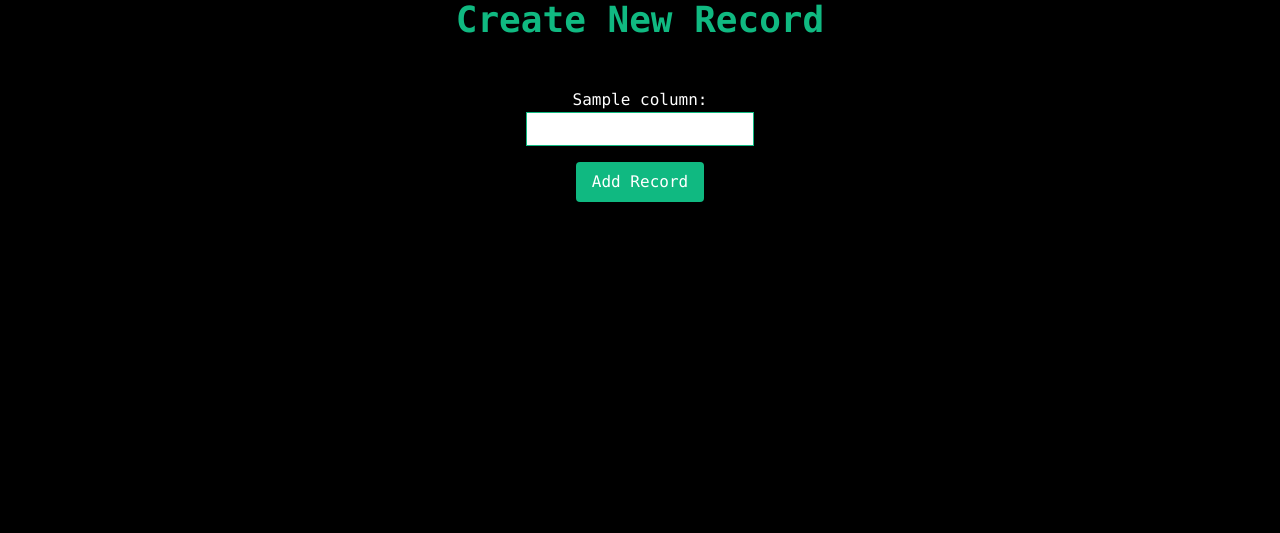
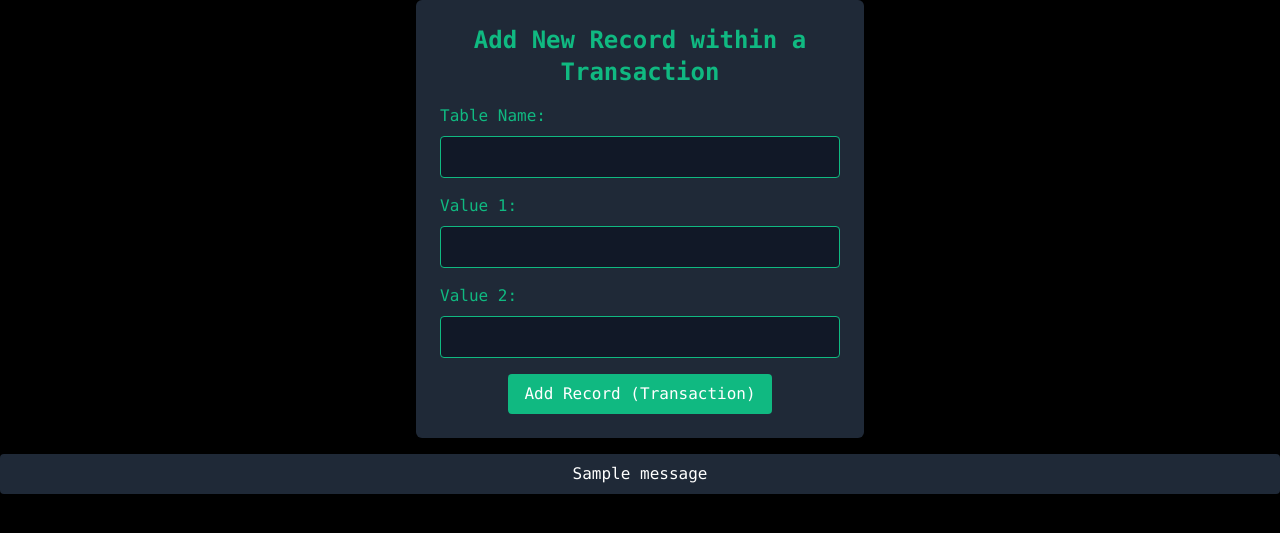
Before and after one commit to ThomasNJordan/SmallSIEM, a Flask app: template SmallSIEM/templates/create_new_record.html in a window 1280 px wide. Shown: the top 533 px of the page. Run offline with Flask 3, Linux system fonts and the light colour scheme; the template is opened without the code that fills it: most values are stand-ins (such as "Sample title", 1, 10 or a date in 2020); one stand-in notice (Sample message) is shown.

Commit message:
Added transaction

```diff
--- a/SmallSIEM/app.py
+++ b/SmallSIEM/app.py
@@ -84,16 +84,33 @@ def update_records_html():
     flash('Records updated successfully!', 'success')  # Flash message for success
     return render_template('index.html')
 
-# Add route for creating a new record within a transaction
 @app.route('/create_new_record_transaction', methods=['POST', 'GET'])
 def create_new_record_transaction_html():
     if request.method == 'GET':
-        return render_template('create_record_transaction_form.html')  # Render form for adding new record
+        return render_template('index.html')
     elif request.method == 'POST':
-        table_name = request.form['table_name']
-        values = [request.form['value1'], request.form['value2'], ...]  # Get values from the form
-        create_new_record_transaction(table_name, values)  # Call function to create a new record within a transaction
-        return "New record added successfully within a transaction!"  # Return success message
+        try:
+            table_name = request.form['table_name']
+            columns = get_columns(table_name)
+
+            # Get the number of columns
+            max_values = len(columns)
+
+            # Get values from the form, handle missing or empty fields with 'None'
+            values = [
+                request.form[f'value{i}'] if request.form.get(f'value{i}') != '' else None
+                for i in range(1, 3)  # Assuming latitude and longitude are first two values
+            ]
+
+            # Fill remaining values with 'None'
+            values.extend([None] * (max_values - len(values)))
+
+            create_new_record_transaction(table_name, values)
+            flash('New record added successfully within a transaction!', 'success')
+            return render_template('index.html')
+        except Exception as e:
+            flash(f"Error: {e}", 'error')
+            return render_template('index.html')
 
 # Add route for generating reports and exporting as CSV
 @app.route('/generate_report', methods=['POST'])
--- a/SmallSIEM/query.py
+++ b/SmallSIEM/query.py
@@ -152,6 +152,7 @@ def create_new_record_transaction(table_name, values):
         # Start the transaction
         db.start_transaction()
 
+        # Generating placeholders dynamically based on the number of values
         placeholders = ', '.join(['%s'] * len(values))
         query = f"INSERT INTO {table_name} VALUES ({placeholders});"
         cursor.execute(query, values)
--- a/SmallSIEM/templates/create_new_record.html
+++ b/SmallSIEM/templates/create_new_record.html
@@ -4,26 +4,43 @@
     <meta charset="UTF-8">
     <meta http-equiv="X-UA-Compatible" content="IE=edge">
     <meta name="viewport" content="width=device-width, initial-scale=1.0">
-    <title>Create New Record</title>
+    <title>Add New Record within a Transaction</title>
     <link href="https://cdn.jsdelivr.net/npm/tailwindcss@2.2.19/dist/tailwind.min.css" rel="stylesheet">
+    <style>
+        /* Add any additional styles here */
+    </style>
 </head>
 <body class="bg-black text-green-500 font-mono">
 
-    <h1 class="text-4xl font-bold mb-8 text-center">Create New Record</h1>
+    <form action="/create_new_record_transaction" method="post" class="bg-gray-800 p-6 rounded-md mx-auto max-w-md">
+        <h2 class="text-2xl font-bold mb-4 text-center">Add New Record within a Transaction</h2>
+        <div class="mb-4">
+            <label for="table_name" class="block mb-2">Table Name:</label>
+            <input type="text" name="table_name" required class="border border-green-500 px-3 py-2 w-full rounded bg-gray-900 text-white">
+        </div>
+        <div class="mb-4">
+            <label for="value1" class="block mb-2">Value 1:</label>
+            <input type="text" name="value1" required class="border border-green-500 px-3 py-2 w-full rounded bg-gray-900 text-white">
+        </div>
+        <div class="mb-4">
+            <label for="value2" class="block mb-2">Value 2:</label>
+            <input type="text" name="value2" required class="border border-green-500 px-3 py-2 w-full rounded bg-gray-900 text-white">
+        </div>
+        <!-- Add more input fields as needed -->
+        <div class="text-center">
+            <button type="submit" class="bg-green-500 text-white px-4 py-2 rounded hover:bg-green-600">Add Record (Transaction)</button>
+        </div>
+    </form>
 
-    <div class="container mx-auto p-4 text-center">
-        <form action="/add_record" method="POST">
-            <input type="hidden" name="table_name" value="{{ table_name }}">
-
-            {% for column in columns %}
-                <div class="mb-4">
-                    <label for="{{ column }}" class="block text-white">{{ column }}:</label>
-                    <input type="text" id="{{ column }}" name="{{ column }}" required class="border border-green-500 px-2 py-1">
+    <!-- Flash message -->
+    <div class="transaction-notification text-center mt-4">
+        {% with messages = get_flashed_messages(with_categories=true) %}
+            {% for category, message in messages %}
+                <div class="flash-message {{ category }} bg-gray-800 text-white px-4 py-2 rounded my-2">
+                    {{ message }}
                 </div>
             {% endfor %}
-
-            <button type="submit" class="bg-green-500 text-white px-4 py-2 rounded">Add Record</button>
-        </form>
+        {% endwith %}
     </div>
 
 </body>
```
